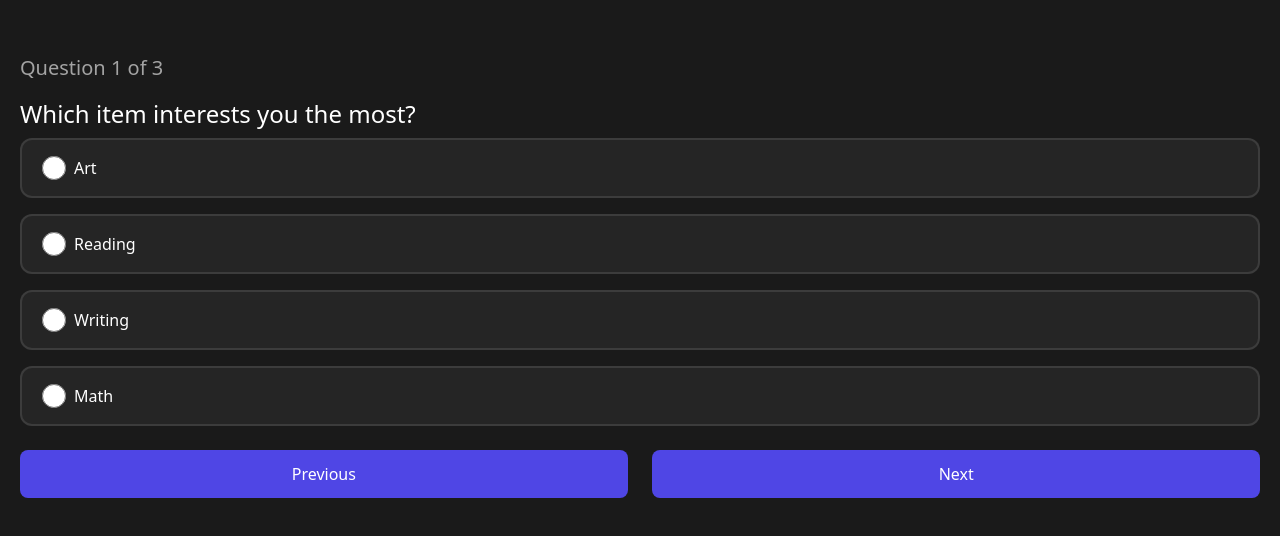
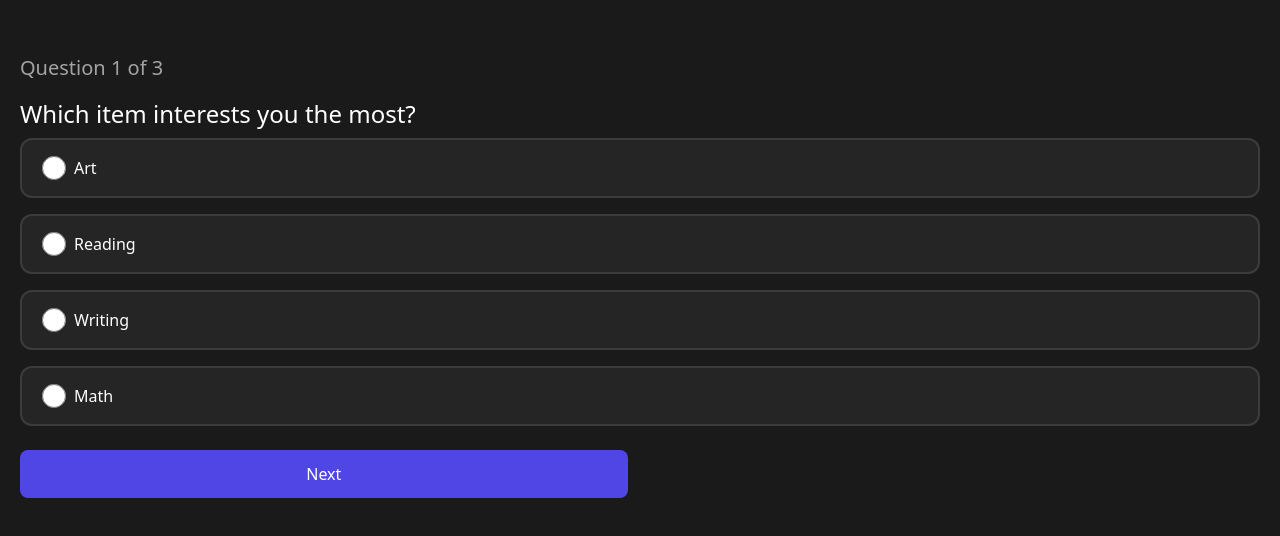
Before and after one commit to Bom-dev/git_team10, a React (Create React App) app: page / in a window 1280 px wide. Shown: the part 144-680 px from the top of the page. Built offline with nearby package versions, Linux system fonts and the light colour scheme.

Commit message:
next button on first question corrected

```diff
--- a/src/Quiz.js
+++ b/src/Quiz.js
@@ -79,12 +79,12 @@ export default function Quiz() {
             ))}
           </div>
           <div className="flex justify-between w-full mt-4 text-white">
-            <button
+
+{currentQuestion === 0? null :         <button
               onClick={handlePrevious}
               className="w-[49%] py-3 bg-indigo-600 rounded-lg"
-            >
-              Previous
-            </button>
+            >Previous</button> }
+
             <button
               onClick={
                 currentQuestion + 1 === questions.length
```
